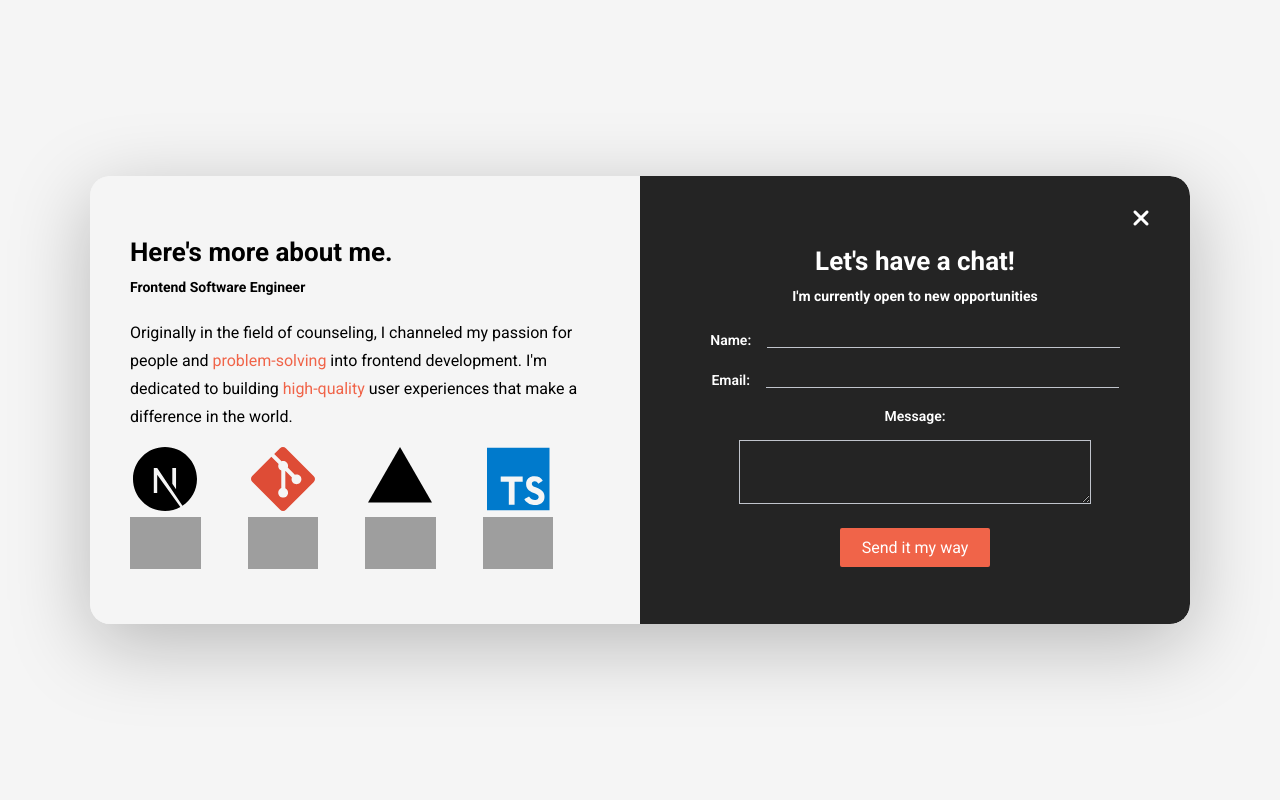
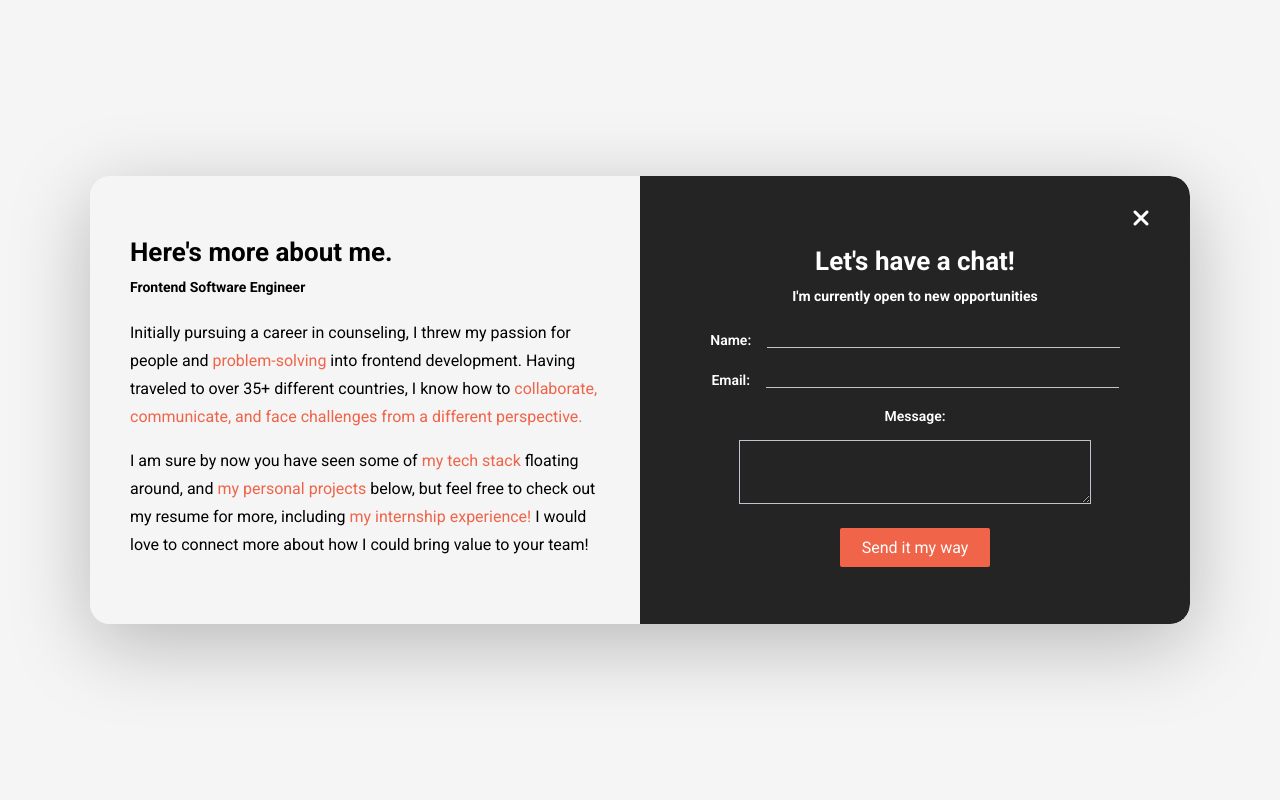
Before and after one commit to jeddelich/next-portfolio, a Next.js app: page / in a window 1280 px wide. Both pictures are taken after a click on the item "About". Shown: the top 800 px of the page. Built offline with nearby package versions, Linux system fonts and the light colour scheme; grey boxes are pictures that could not be loaded.

Commit message:
feat: new modal left half about me section

```diff
--- a/app/page.tsx
+++ b/app/page.tsx
@@ -88,11 +88,6 @@ export default function Home() {
                   <b className="orange">Frontend Software Engineer</b> with a
                   strong passion for building websites that are both visually
                   engaging and user-friendly.
-                  <br />
-                  Learn more{" "}
-                  <b className="orange cursor" onClick={() => toggleModal()}>
-                    about me!
-                  </b>
                 </p>
               </div>
               <div className="social__list">
@@ -110,14 +105,14 @@ export default function Home() {
                 >
                   <i className="fa-brands fa-github"></i>
                 </a>
-                <div
+                <a
                   className="social__link click"
                   style={{ cursor: "not-allowed" }}
                 >
                   <i className="fa-solid fa-file-pdf"></i>
-                </div>
+                </a>
                 <div className="resume__countdown">
-                  <span style={{ fontWeight: 500 }}>Resume Arriving:</span>
+                  <span className="countdown__text">Resume Arriving:</span>
                   <Countdown />
                 </div>
               </div>
--- a/components/layout/Footer.tsx
+++ b/components/layout/Footer.tsx
@@ -2,10 +2,10 @@
 
 import Image from "next/image";
 import { useModal } from "@/contexts/ModalContext";
+import Countdown from "../ui/Countdown";
 
 function Footer() {
-
-const { toggleModal } = useModal();
+  const { toggleModal } = useModal();
 
   return (
     <footer>
@@ -42,12 +42,12 @@ const { toggleModal } = useModal();
             >
               Contact
             </a>
-            <div
+            <a
+              href="#"
               className="footer__social--link link__hover-effect link__hover-effect--white"
-              style={{cursor: "not-allowed"}}
             >
               Resume
-            </div>
+            </a>
           </div>
           <div className="footer__copyright">
             Copyright &copy; 2025 Jed Delich
--- a/components/layout/Navbar.tsx
+++ b/components/layout/Navbar.tsx
@@ -28,7 +28,7 @@ function Navbar() {
     <nav>
       <figure className="personal-logo--wrapper">
         <div className="personal-logo"></div>
-        <div
+        <div onClick={() => toggleModal()}
           className="personal-logo--effect"
         ></div>
       </figure>
--- a/components/projects/Projects.tsx
+++ b/components/projects/Projects.tsx
@@ -22,7 +22,7 @@ function Projects() {
             ))}
           </ul>
           {projectsDisplayed < projects.length && (
-            <Button text={`More Projects ( ${Math.max(projects.length - projectsDisplayed)} )`} onClick={() => setProjectsDisplayed(projectsDisplayed + 2)} />
+            <Button text={`Explore More`} onClick={() => setProjectsDisplayed(projectsDisplayed + 2)} />
           )}
         </div>
       </div>
--- a/components/ui/Modal.tsx
+++ b/components/ui/Modal.tsx
@@ -20,93 +20,23 @@ function Modal() {
           Frontend Software Engineer
         </h4>
         <p className="modal__para">
-          Originally in the field of counseling, I channeled my passion for
-          people and <span className="orange"> problem-solving</span> into frontend development. I&apos;m dedicated to building{" "}
-          <span className="orange">high-quality</span> user
-          experiences that make a difference in the world.
+          Initially pursuing a career in counseling, I threw my passion for
+          people and <span className="orange">problem-solving</span> into
+          frontend development. Having traveled to over 35+ different countries,
+          I know how to{" "}
+          <span className="orange">
+            collaborate, communicate, and face challenges from a different
+            perspective.
+          </span>
         </p>
-        <div className="modal__languages">
-          <figure className="modal__language">
-            <Image
-              className="modal__language--img"
-              src="/Next.js.svg"
-              alt="Next.js logo"
-              width={64}
-              height={64}
-            />
-            <span className="language__name">Next.js</span>
-          </figure>
-          <figure className="modal__language">
-            <Image
-              className="modal__language--img"
-              src="/git.svg"
-              alt="Git"
-              width={64}
-              height={64}
-            />
-            <span className="language__name">Git</span>
-          </figure>
-          <figure className="modal__language">
-            <Image
-              className="modal__language--img"
-              src="/vercel-icon (2).svg"
-              alt="Vercel logo"
-              width={64}
-              height={64}
-            />
-            <span className="language__name">Vercel</span>
-          </figure>
-          <figure className="modal__language">
-            <Image
-              className="modal__language--img"
-              src="/typescript.svg"
-              alt="TypeScript logo"
-              width={64}
-              height={64}
-            />
-            <span className="language__name">TypeScript</span>
-          </figure>
-          <figure className="modal__language">
-            <Image
-              className="modal__language--img"
-              src="https://www.w3.org/html/logo/downloads/HTML5_Badge_256.png"
-              alt="HTML logo"
-              width={64}
-              height={64}
-            />
-            <span className="language__name">HTML</span>
-          </figure>
-          <figure className="modal__language">
-            <Image
-              className="modal__language--img"
-              src="https://cdn.iconscout.com/icon/free/png-256/free-css-icon-svg-download-png-722685.png?f=webp"
-              alt="CSS logo"
-              width={64}
-              height={64}
-            />
-            <span className="language__name">CSS</span>
-          </figure>
-          <figure className="modal__language">
-            <Image
-              className="modal__language--img"
-              src="https://upload.wikimedia.org/wikipedia/commons/6/6a/JavaScript-logo.png"
-              alt="JavaScript logo"
-              width={64}
-              height={64}
-            />
-            <span className="language__name">JavaScript</span>
-          </figure>
-          <figure className="modal__language">
-            <Image
-              className="modal__language--img"
-              src="https://upload.wikimedia.org/wikipedia/commons/thumb/a/a7/React-icon.svg/960px-React-icon.svg.png"
-              alt="React logo"
-              width={64}
-              height={64}
-            />
-            <span className="language__name">React</span>
-          </figure>
-        </div>
+        <p className="modal__para">
+          I am sure by now you have seen some of
+          <span className="orange"> my tech stack</span> floating around, and{" "}
+          <span className="orange">my personal projects</span> below, but feel
+          free to check out my resume for more, including{" "}
+          <span className="orange">my internship experience!</span> I would love
+          to connect more about how I could bring value to your team!
+        </p>
       </div>
       <div className="modal__half modal__contact">
         <i
@@ -122,11 +52,21 @@ function Modal() {
         <form onSubmit={(event) => contact(event)} id="contact__form">
           <div className="form__item form__item--row">
             <label className="form__item--label">Name:</label>
-            <input type="text" className="input" name="user_name" required></input>
+            <input
+              type="text"
+              className="input"
+              name="user_name"
+              required
+            ></input>
           </div>
           <div className="form__item form__item--row">
             <label className="form__item--label">Email:</label>
-            <input type="email" className="input" name="user_email" required></input>
+            <input
+              type="email"
+              className="input"
+              name="user_email"
+              required
+            ></input>
           </div>
           <div className="form__item">
             <label className="form__item--label centered">Message:</label>
--- a/components/ui/ScrollDownIcon.module.css
+++ b/components/ui/ScrollDownIcon.module.css
@@ -15,19 +15,19 @@
     opacity: 0;
   }
   60% {
-    opacity: 1;
+    opacity: 0.5;
   }
   68% {
     opacity: 0;
   }
   76% {
-    opacity: 1;
+    opacity: 0.5;
   }
   84% {
     opacity: 0;
   }
   92% {
-    opacity: 1;
+    opacity: 0.5;
   }
   100% {
     opacity: 0;
@@ -71,7 +71,7 @@
   display: flex;
   justify-content: center;
   align-items: center;
-  opacity: 1;
+  opacity: 0.75;
 }
 
 .scroll__icon:after {
--- a/data/projects.ts
+++ b/data/projects.ts
@@ -7,9 +7,9 @@ const projects: Project[] = [
       alt: "Summarist",
     },
     title: "Summarist",
-    subtitle: "Next.js, TypeScript, HTML, CSS",
+    subtitle: "Next.js, TypeScript, JavaScript, HTML, CSS",
     description:
-      "Summarist is a web application that utilizes the power of the OpenAI API to provide users with concise and accurate summaries of any article they choose. With a sleek and intuitive interface, Summarist allows users to easily input the URL of an article and receive a well-crafted summary in return. The application is built using Next.js and TypeScript, ensuring a seamless user experience and robust performance. Whether you're looking to quickly grasp the main points of a lengthy article or simply want to save time, Summarist is the perfect tool for you.",
+      "Summarist is a subscription website featuring authentication with Firebase, Stripe integration, a search bar, and audio player. With a sleek and intuitive interface, Summarist allows users to scroll through the carousels of dynamic API book data and listen to audio summaries (premium ones if you have the monthly or annual plan). The application is built using Next.js and TypeScript, ensuring a seamless user experience and robust performance. Feel free to create a free account or use the guest login to check it out. (Stripe test card number: 4242 4242 4242 4242, any future expiration date, and any CVC)",
     githubLink: {
       href: "https://github.com/jeddelich/summarist",
       text: "GitHub Repo",
```
Also changed, not shown: app/globals.css (+40 -11 lines).
